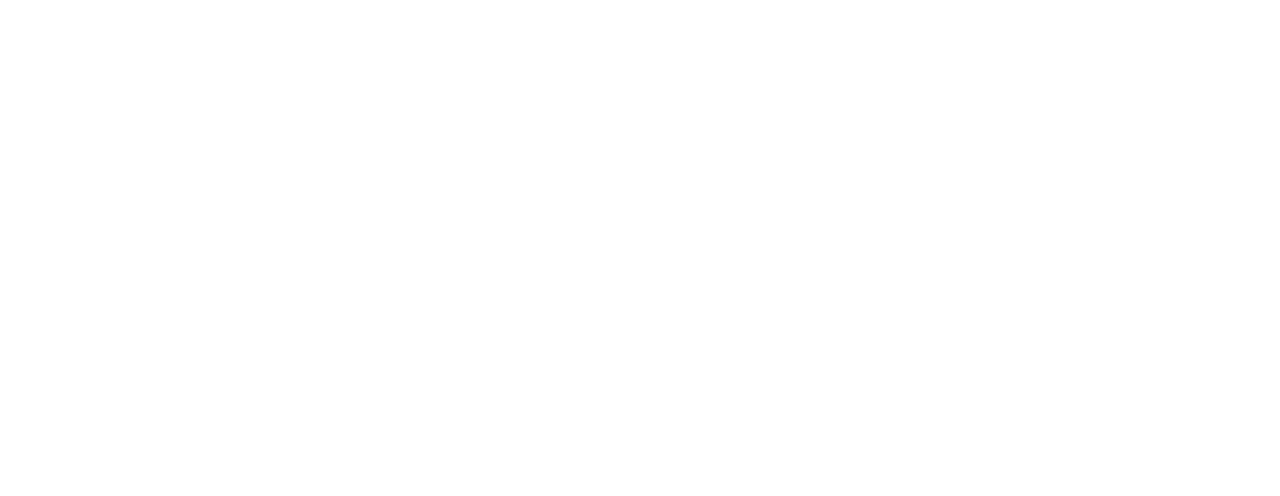
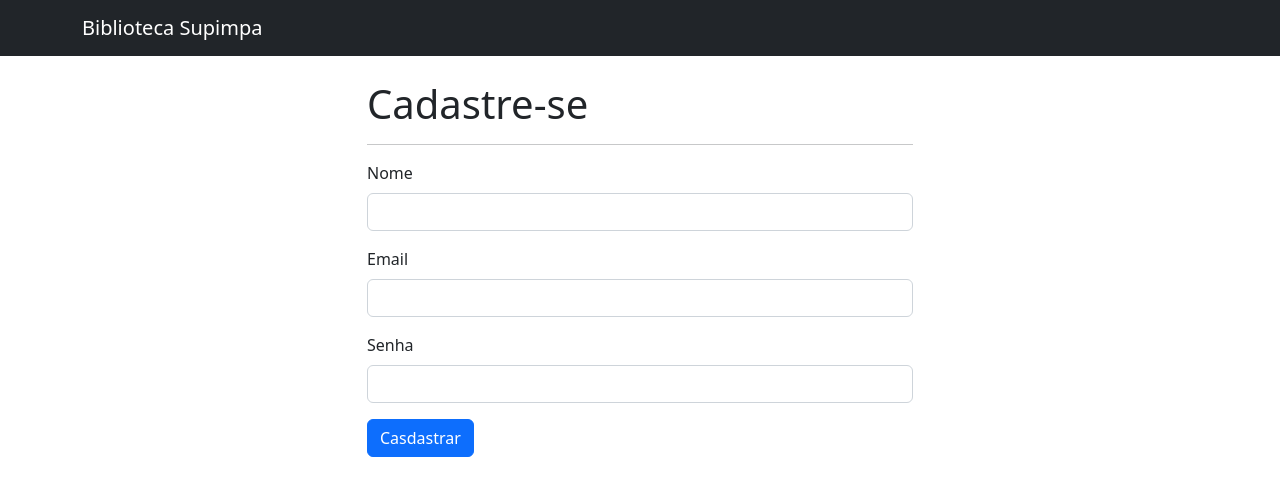
Before and after one commit to devid8642/sistema-biblioteca, a Django app: page /usuario/cadastro/ in a window 1280 px wide. Before the commit the part shown is empty. Shown: the top 496 px of the page. Run offline with Django 4.2, Linux system fonts and the light colour scheme.

Commit message:
Cadastro de usuários implementado

```diff
--- a/templates/base.html
+++ b/templates/base.html
@@ -8,6 +8,13 @@
     <link href="https://cdn.jsdelivr.net/npm/bootstrap@5.2.3/dist/css/bootstrap.min.css" rel="stylesheet" integrity="sha384-rbsA2VBKQhggwzxH7pPCaAqO46MgnOM80zW1RWuH61DGLwZJEdK2Kadq2F9CUG65" crossorigin="anonymous">
   </head>
   <body>
+    <nav class="navbar navbar-dark navbar-expand-lg bg-dark">
+      <div class="container-md">
+        <a class="navbar-brand" href="#">Biblioteca Supimpa</a>
+      </div>
+    </nav>
+
+
     {% block 'conteudo' %}{% endblock %}
     <script src="https://cdn.jsdelivr.net/npm/bootstrap@5.2.3/dist/js/bootstrap.bundle.min.js" integrity="sha384-kenU1KFdBIe4zVF0s0G1M5b4hcpxyD9F7jL+jjXkk+Q2h455rYXK/7HAuoJl+0I4" crossorigin="anonymous"></script>
   </body>
--- a/usuarios/templates/cadastro.html
+++ b/usuarios/templates/cadastro.html
@@ -1 +1,49 @@
 {% extends 'base.html' %}
+
+{% block 'titulo' %} Cadastre-se {% endblock %}
+
+{% block 'conteudo' %}
+
+	<div class="container">
+
+		<div class="row">
+
+			<div class="col-md-3">
+
+			</div>
+
+			<div class="col-md">
+				<br>
+				<h1>Cadastre-se</h1>
+				<hr>
+
+				<form method="POST" action="{% url 'cadastro' %}">
+					{% csrf_token %}
+					<div class="mb-3">
+						<label class="form-label">Nome</label>
+						<input type="text" name="nome" class="form-control" required>
+					</div>
+
+					<div class="mb-3">
+						<label class="form-label">Email</label>
+						<input type="email" name="email" class="form-control">
+					</div>
+
+					<div class="mb-3">
+						<label class="form-label">Senha</label>
+						<input type="password" name="senha" class="form-control" required>
+					</div>
+
+					<button type="submit" class="btn btn-primary">Casdastrar</button>
+				</form>
+			</div>
+
+			<div class="col-md-3">
+
+			</div>
+
+		</div>
+
+	</div>
+
+{% endblock %}
--- a/usuarios/views.py
+++ b/usuarios/views.py
@@ -1,8 +1,36 @@
-from django.shortcuts import render
+from django.shortcuts import render, redirect
 from django.http import HttpResponse
+from django.contrib.auth.models import User
+from django.core.validators import validate_email
+from django.contrib.auth.password_validation import validate_password
 
 def login(request):
 	return HttpResponse('login')
 
 def cadastro(request):
+	if request.method == 'POST':
+		nome = request.POST.get('nome')
+		email = request.POST.get('email')
+		senha = request.POST.get('senha')
+
+		try:
+			validate_email(email)
+		except:
+			return redirect('/usuario/cadastro/')
+		else:
+			if len(nome.replace(' ', '')) == 0:
+				return redirect('/usuario/cadastro/')
+			u = User(username = nome, password = senha)
+			try:
+				validate_password(senha, user = u)
+			except:
+				return redirect('/usuario/cadastro/')
+
+		usuario = User.objects.filter(username = email)
+
+		if not usuario:
+			usuario = User.objects.create_user(username = email, first_name = nome, password = senha)
+
+		return redirect('/usuario/login/')
+
 	return render(request, 'cadastro.html')
```
